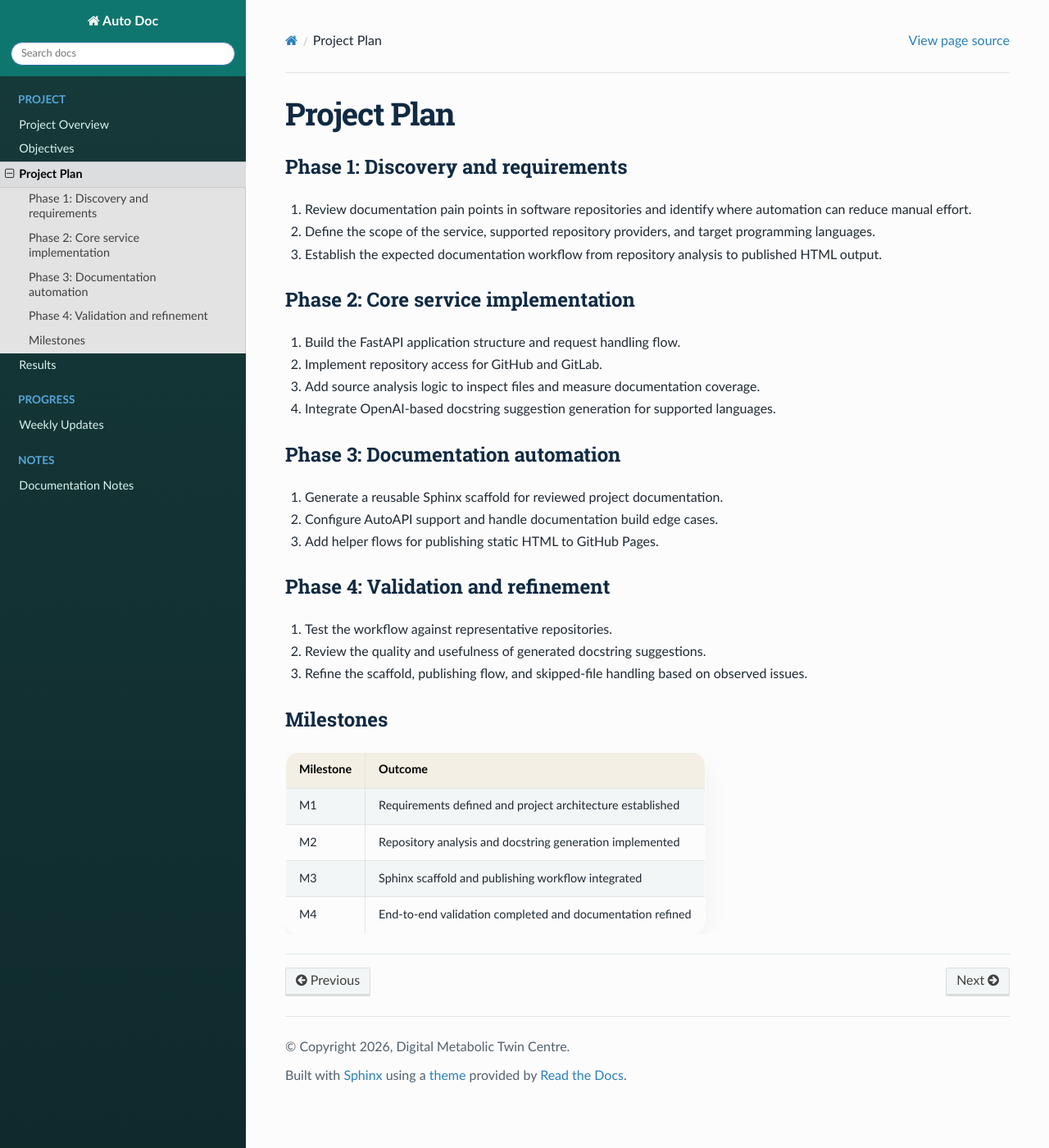
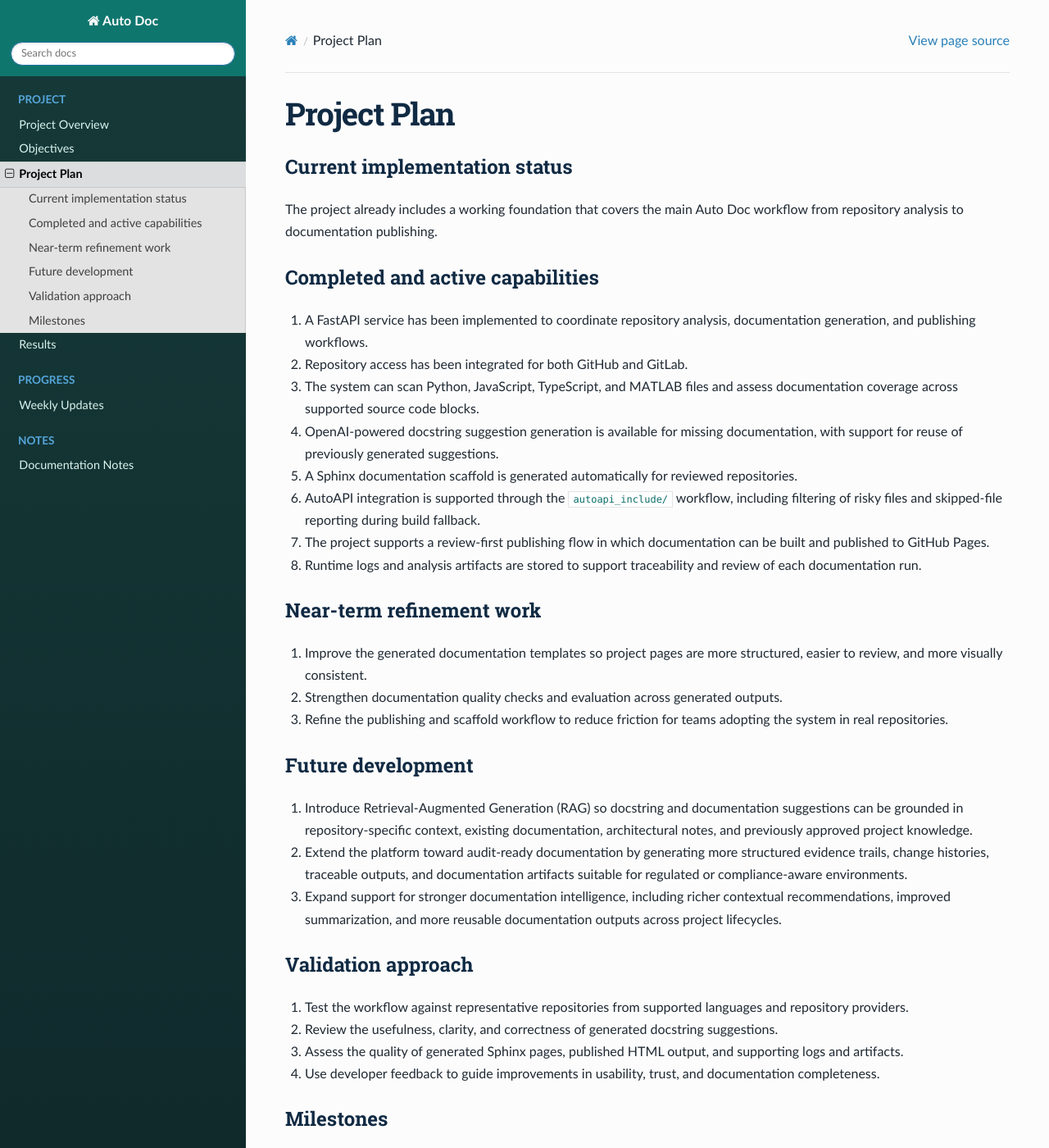
Before and after one commit to Digital-Metabolic-Twin-Centre/autodoc, a Sphinx documentation site: the page built from docs/project/plan.rst, in a window 1280 px wide and 1400 px high. Shown: the whole window at 82% size. Built offline with Sphinx 7.4.7 and the Read the Docs theme 3.1.0, drawn with Linux system fonts in a browser that asks for light colours; some of the changed text lies outside the part shown.

Commit message:
chore: updated plan rst file

```diff
--- a/docs/project/plan.rst
+++ b/docs/project/plan.rst
@@ -1,40 +1,68 @@
 Project Plan
 ============
 
-Phase 1: Discovery and requirements
------------------------------------
+Current implementation status
+-----------------------------
 
-1. Review documentation pain points in software repositories and identify where
-   automation can reduce manual effort.
-2. Define the scope of the service, supported repository providers, and target
-   programming languages.
-3. Establish the expected documentation workflow from repository analysis to
-   published HTML output.
+The project already includes a working foundation that covers the main Auto Doc
+workflow from repository analysis to documentation publishing.
 
-Phase 2: Core service implementation
-------------------------------------
-
-1. Build the FastAPI application structure and request handling flow.
-2. Implement repository access for GitHub and GitLab.
-3. Add source analysis logic to inspect files and measure documentation
-   coverage.
-4. Integrate OpenAI-based docstring suggestion generation for supported
-   languages.
-
-Phase 3: Documentation automation
+Completed and active capabilities
 ---------------------------------
 
-1. Generate a reusable Sphinx scaffold for reviewed project documentation.
-2. Configure AutoAPI support and handle documentation build edge cases.
-3. Add helper flows for publishing static HTML to GitHub Pages.
+1. A FastAPI service has been implemented to coordinate repository analysis,
+   documentation generation, and publishing workflows.
+2. Repository access has been integrated for both GitHub and GitLab.
+3. The system can scan Python, JavaScript, TypeScript, and MATLAB files and
+   assess documentation coverage across supported source code blocks.
+4. OpenAI-powered docstring suggestion generation is available for missing
+   documentation, with support for reuse of previously generated suggestions.
+5. A Sphinx documentation scaffold is generated automatically for reviewed
+   repositories.
+6. AutoAPI integration is supported through the ``autoapi_include/`` workflow,
+   including filtering of risky files and skipped-file reporting during build
+   fallback.
+7. The project supports a review-first publishing flow in which documentation
+   can be built and published to GitHub Pages.
+8. Runtime logs and analysis artifacts are stored to support traceability and
+   review of each documentation run.
 
-Phase 4: Validation and refinement
-----------------------------------
+Near-term refinement work
+-------------------------
 
-1. Test the workflow against representative repositories.
-2. Review the quality and usefulness of generated docstring suggestions.
-3. Refine the scaffold, publishing flow, and skipped-file handling based on
-   observed issues.
+1. Improve the generated documentation templates so project pages are more
+   structured, easier to review, and more visually consistent.
+2. Strengthen documentation quality checks and evaluation across generated
+   outputs.
+3. Refine the publishing and scaffold workflow to reduce friction for teams
+   adopting the system in real repositories.
+
+Future development
+------------------
+
+1. Introduce Retrieval-Augmented Generation (RAG) so docstring and
+   documentation suggestions can be grounded in repository-specific context,
+   existing documentation, architectural notes, and previously approved
+   project knowledge.
+2. Extend the platform toward audit-ready documentation by generating more
+   structured evidence trails, change histories, traceable outputs, and
+   documentation artifacts suitable for regulated or compliance-aware
+   environments.
+3. Expand support for stronger documentation intelligence, including richer
+   contextual recommendations, improved summarization, and more reusable
+   documentation outputs across project lifecycles.
+
+Validation approach
+-------------------
+
+1. Test the workflow against representative repositories from supported
+   languages and repository providers.
+2. Review the usefulness, clarity, and correctness of generated docstring
+   suggestions.
+3. Assess the quality of generated Sphinx pages, published HTML output, and
+   supporting logs and artifacts.
+4. Use developer feedback to guide improvements in usability, trust, and
+   documentation completeness.
 
 Milestones
 ----------
@@ -42,11 +70,11 @@ Milestones
 +-----------+-----------------------------------------------------------+
 | Milestone | Outcome                                                   |
 +===========+===========================================================+
-| M1        | Requirements defined and project architecture established |
+| M1        | Core FastAPI service and repository analysis implemented  |
 +-----------+-----------------------------------------------------------+
-| M2        | Repository analysis and docstring generation implemented  |
+| M2        | Docstring generation and Sphinx scaffold workflow active  |
 +-----------+-----------------------------------------------------------+
-| M3        | Sphinx scaffold and publishing workflow integrated        |
+| M3        | Review-first publishing and reporting workflow stabilized |
 +-----------+-----------------------------------------------------------+
-| M4        | End-to-end validation completed and documentation refined |
+| M4        | RAG and audit-ready documentation features planned        |
 +-----------+-----------------------------------------------------------+
```
